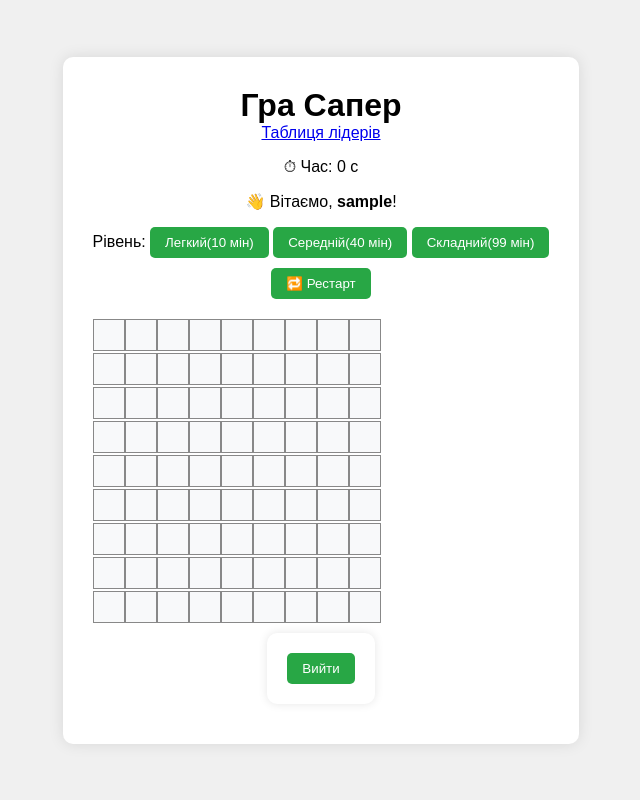
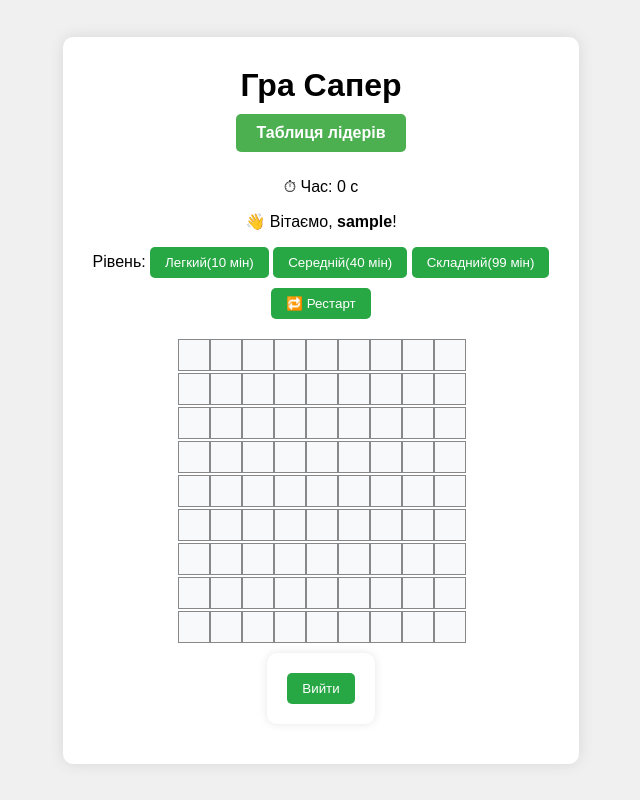
Before and after one commit to vt231sao/minesweeper-clean-code, a PHP site: page / in a window 1280 px wide. Shown: the whole page, without its empty margins (319-959 px from the left). Run offline with PHP 8.4, Linux system fonts and the light colour scheme; the visitor is signed in with stand-in values (Sample User, id 1).

Commit message:
Додав стилі для кнопки

```diff
--- a/style.css
+++ b/style.css
@@ -28,6 +28,22 @@ input[type="text"] {
     border-radius: 5px;
     border: 1px solid #ccc;
 }
+.button {
+    display: inline-block;
+    padding: 10px 20px;
+    margin: 10px 5px;
+    background-color: #4CAF50;
+    color: white;
+    text-decoration: none;
+    border-radius: 5px;
+    font-weight: bold;
+    transition: background-color 0.3s ease;
+}
+.button:hover {
+    background-color: #45a049;
+}
+
+
 button {
     padding: 8px 15px;
     background: #28a745;
@@ -44,6 +60,7 @@ button:hover {
     display: grid;
     gap: 2px;
     margin-top: 20px;
+    justify-content: center;
 }
 .cell {
     width: 30px;
```
